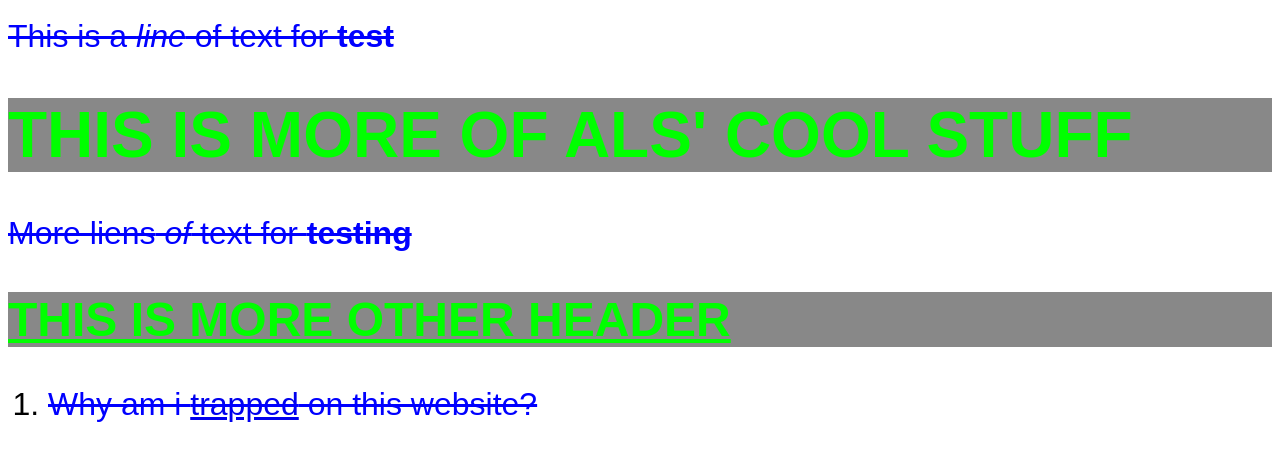
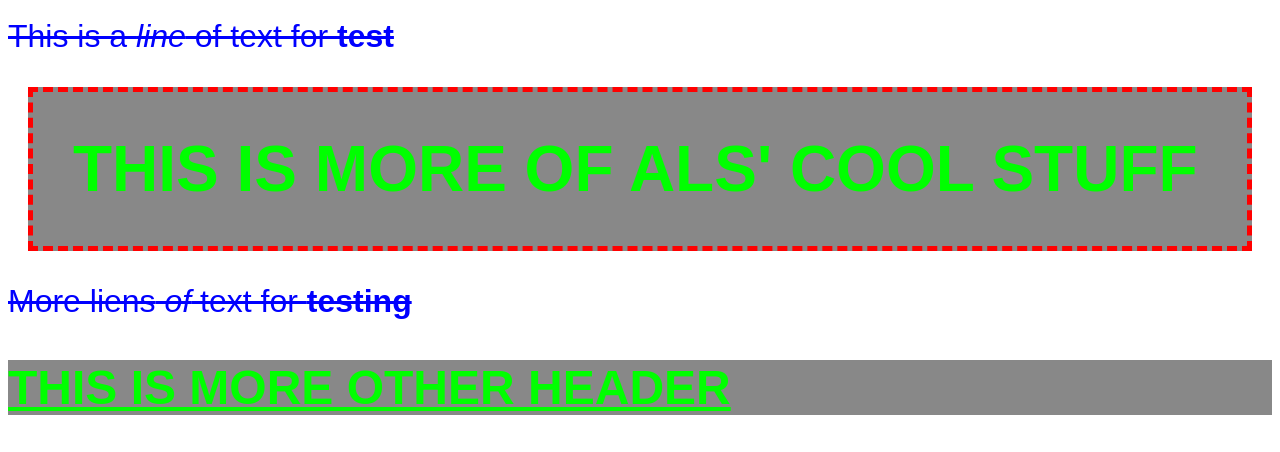
Before and after one commit to ALombardoJr/lab-13-html, a plain HTML site: page index.html in a window 1280 px wide. Shown: the part 330-782 px from the top of the page. Drawn offline with Linux system fonts and the light colour scheme.

Commit message:
Updating indx file and style

```diff
--- a/style.css
+++ b/style.css
@@ -6,6 +6,9 @@ h1{
 	color: #00ff00;
 	background: #888888;
 	text-transform: uppercase;
+	margin: 20px;
+	padding: 40px;
+	border: 5px dashed red;
 }
 h2{
 	color: #00ff00;
```
